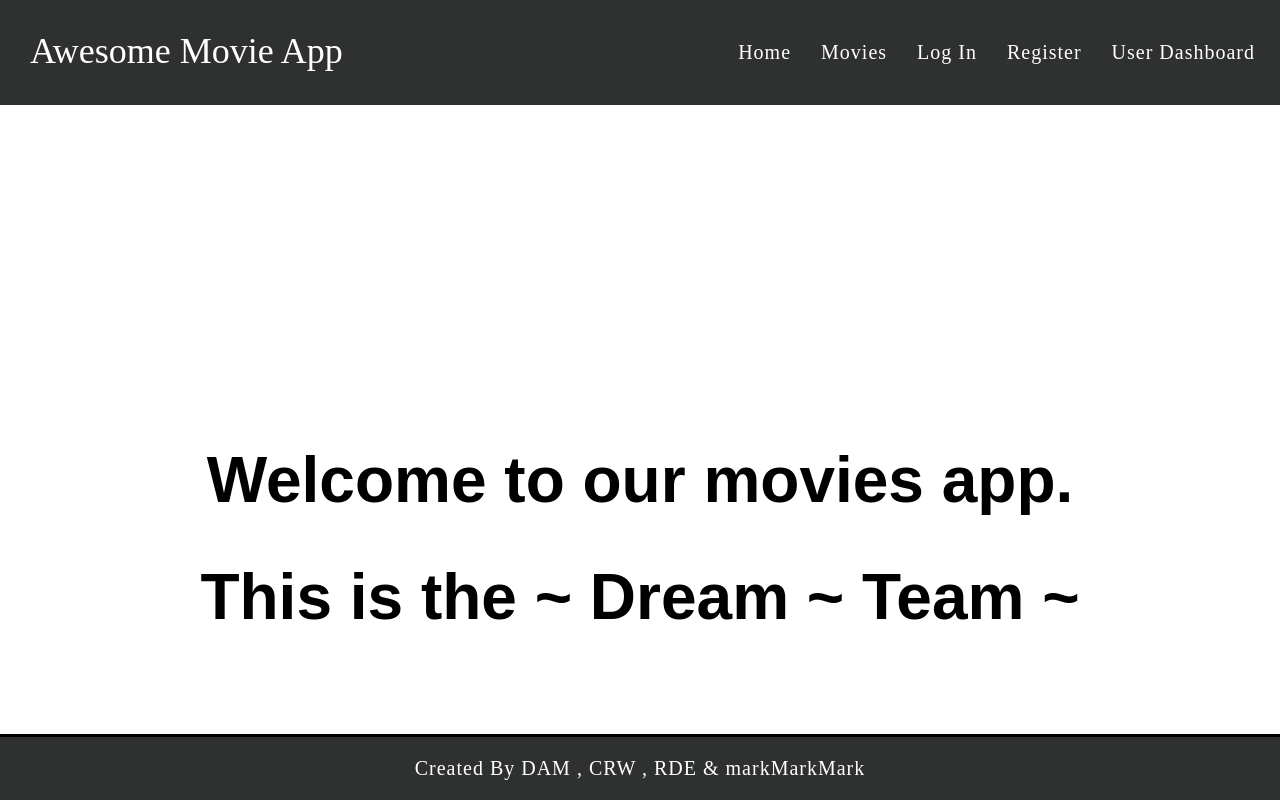
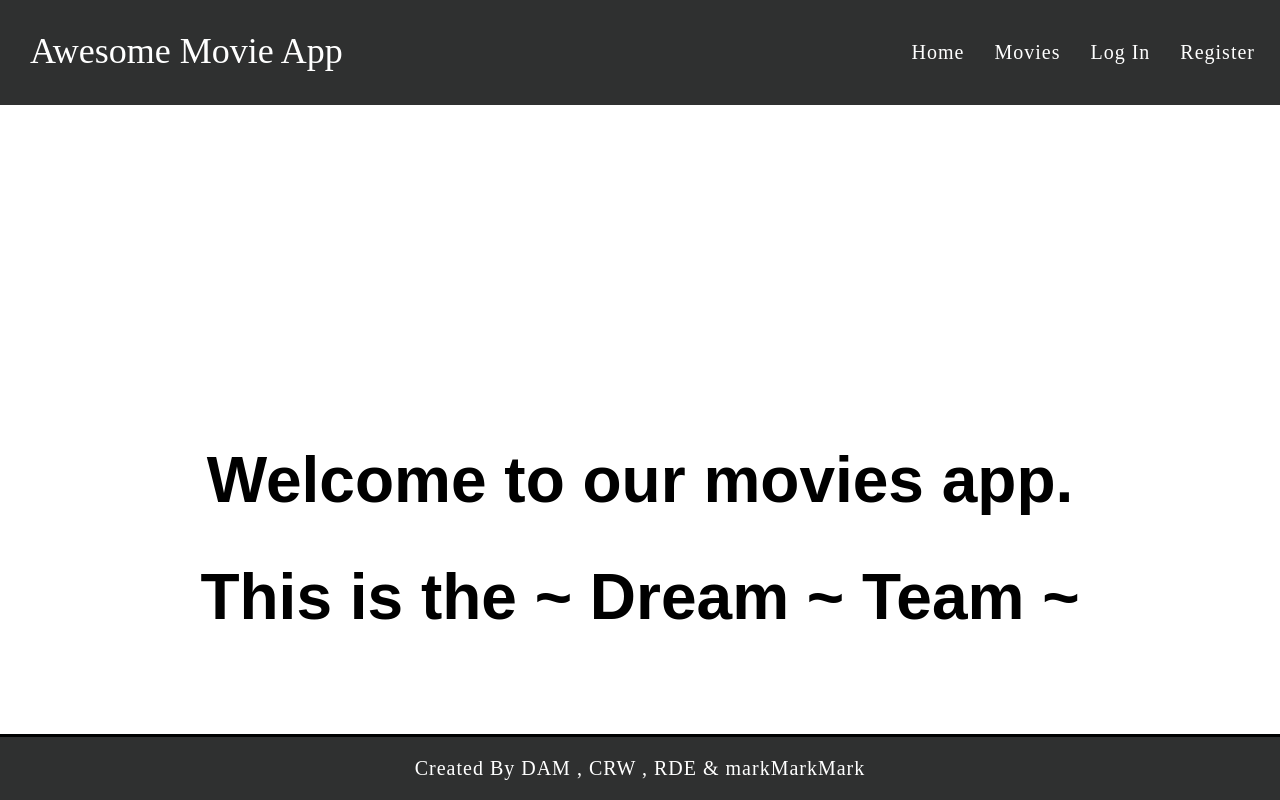
Before and after one commit to hewhowearspants/Practice-Project-3, a React (Create React App) app in the folder client/: page / in a window 1280 px wide. Built offline with nearby package versions, Linux system fonts and the light colour scheme; no server answers.

Commit message:
hide User Dashboard if user not logged in

```diff
--- a/client/src/components/Header.jsx
+++ b/client/src/components/Header.jsx
@@ -11,7 +11,7 @@ const Header = (props) => {
                     <li><Link to='/movies'>Movies</Link></li>
                     {!props.auth ? <li><Link to='/login'>Log In</Link></li> : ''}
                     {!props.auth ? <li><Link to ='/register'>Register</Link></li> : ''}
-                    <li><Link to='/user'>User Dashboard</Link></li>
+                    {props.auth ? <li><Link to='/user'>User Dashboard</Link></li> : ''}
                     {props.auth ? <li onClick={props.logOut}>Logout</li> : '' }
                 </ul>
             </nav>
```
